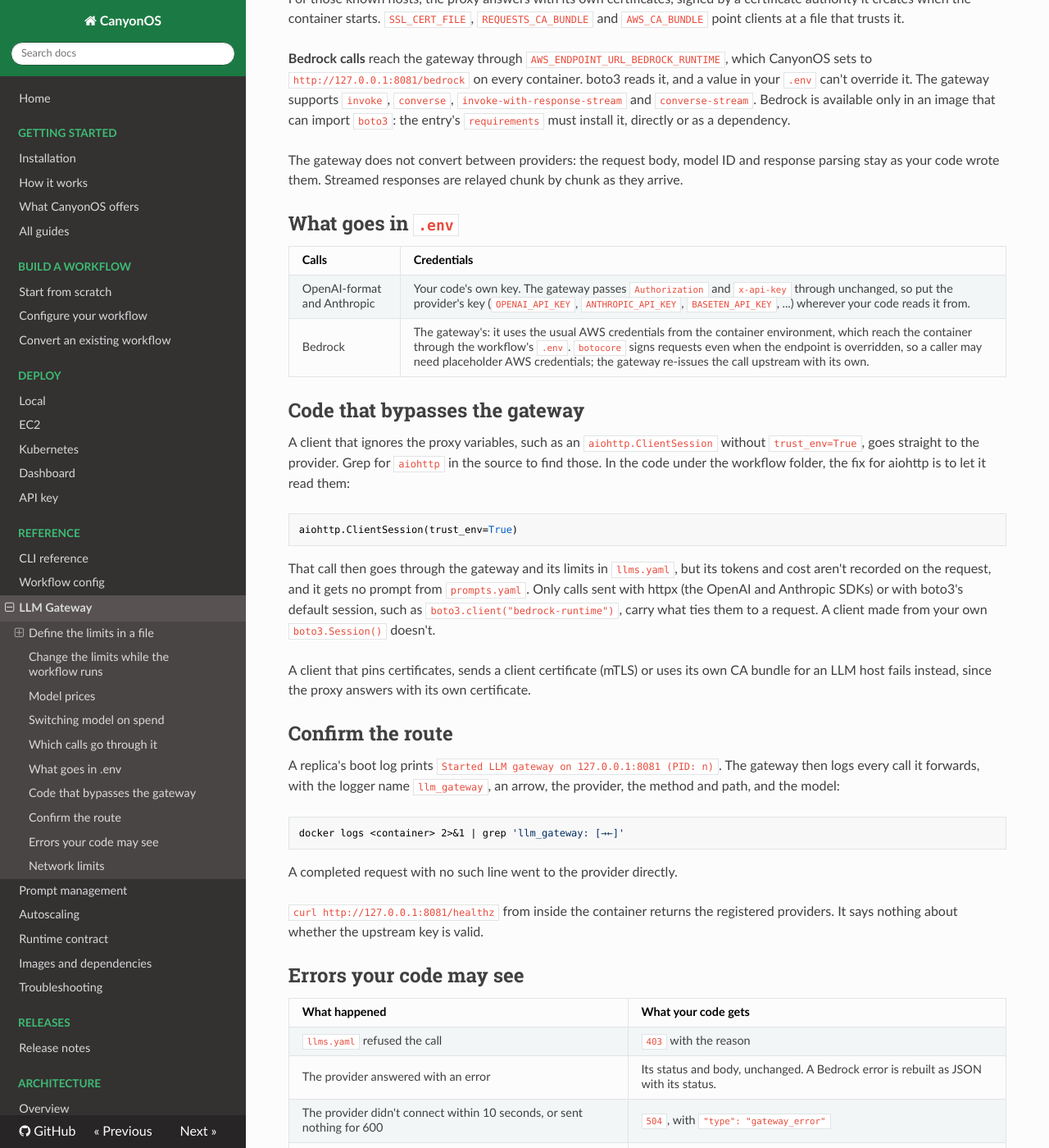
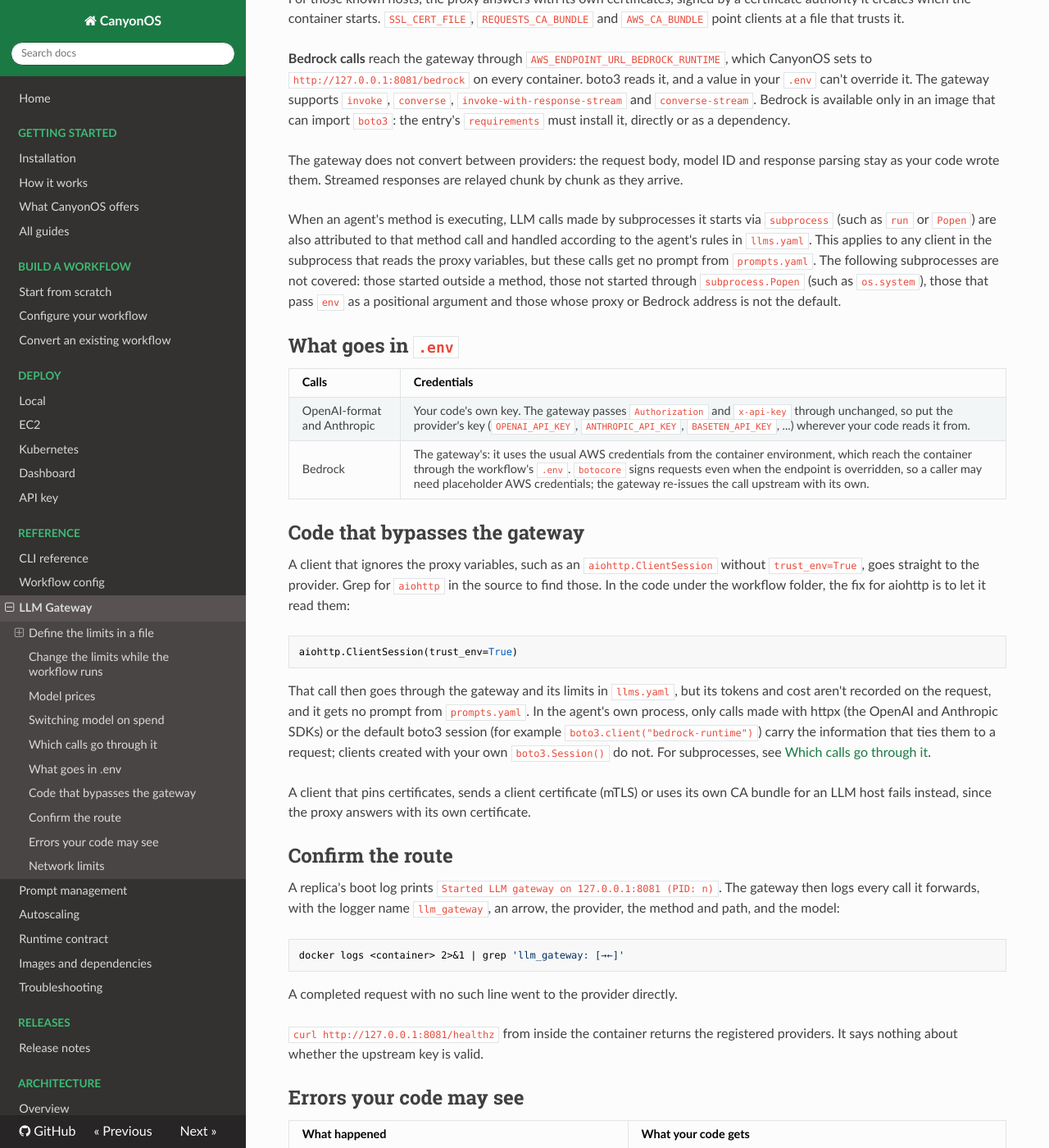
Before and after one commit to CanyonCodeCoreAI/canyonos, an MkDocs documentation site: the page built from docs/guides/LLM_GATEWAY.md, in a window 1280 px wide and 1400 px high, scrolled down 3063 px. Shown: the whole window at 82% size. Built offline with MkDocs 1.6.1, drawn with Linux system fonts in a browser that asks for light colours; nearby versions of some CDN libraries; some of the changed text lies outside the part shown.

Commit message:
docs: describe how child processes' LLM calls reach their future
The gateway guide said that only calls sent with httpx or boto3 carry
what ties them to a request. That still holds in the agent's own
process, but a subprocess started during a future now has its calls
recorded on that future through any client that reads the proxy
variables. Say so in the guide, with the subprocesses it doesn't cover,
and scope the httpx and boto3 sentences to the agent's own process.

In the architecture doc, add how a subprocess gets the future and its
agent through its proxy credentials and Bedrock endpoint, and list the
new /future/<id>/<agent>/ route and the new roles of the proxy and
gateway_headers.

Refs #26

Co-Authored-By: Claude Opus 5.5 <noreply@anthropic.com>

````diff
--- a/docs/guides/LLM_GATEWAY.md
+++ b/docs/guides/LLM_GATEWAY.md
@@ -2,10 +2,11 @@
 
 Every model call an agent makes goes through the LLM Gateway inside the agent's
 container. With no setup, every agent can call every model, and the gateway records each
-call's tokens and cost on its request for the [dashboard](DASHBOARD.md). That record
-needs calls sent with httpx, as the OpenAI and Anthropic SDKs do, or boto3; see
-[Code that bypasses the gateway](#code-that-bypasses-the-gateway). How the gateway
-is built is in [LLM Gateway architecture](../architecture/LLM_GATEWAY.md).
+call's tokens and cost on its request for the [dashboard](DASHBOARD.md). In the agent's
+own process, this attribution requires that the call be made with httpx (which both the
+OpenAI and Anthropic SDKs use) or boto3; see [Code that bypasses the
+gateway](#code-that-bypasses-the-gateway). How the gateway is built is in [LLM Gateway
+architecture](../architecture/LLM_GATEWAY.md).
 
 On each call, the gateway also applies these settings:
 
@@ -154,6 +155,15 @@ The gateway does not convert between providers: the request body, model ID and r
 parsing stay as your code wrote them. Streamed responses are relayed chunk by chunk as
 they arrive.
 
+When an agent's method is executing, LLM calls made by subprocesses it starts via
+`subprocess` (such as `run` or `Popen`) are also attributed to that method call and
+handled according to the agent's rules in `llms.yaml`. This applies to any client in the
+subprocess that reads the proxy variables, but these calls get no prompt from
+`prompts.yaml`. The following subprocesses are not covered: those started outside a
+method, those not started through `subprocess.Popen` (such as `os.system`), those that
+pass `env` as a positional argument and those whose proxy or Bedrock address is not the
+default.
+
 ## What goes in `.env`
 
 | Calls                       | Credentials                                                                                                                                                                                                                                                                                                       |
@@ -173,10 +183,11 @@ aiohttp.ClientSession(trust_env=True)
 ```
 
 That call then goes through the gateway and its limits in `llms.yaml`, but its tokens
-and cost aren't recorded on the request, and it gets no prompt from `prompts.yaml`. Only
-calls sent with httpx (the OpenAI and Anthropic SDKs) or with boto3's default session,
-such as `boto3.client("bedrock-runtime")`, carry what ties them to a request. A client
-made from your own `boto3.Session()` doesn't.
+and cost aren't recorded on the request, and it gets no prompt from `prompts.yaml`. In
+the agent's own process, only calls made with httpx (the OpenAI and Anthropic SDKs) or
+the default boto3 session (for example `boto3.client("bedrock-runtime")`) carry the
+information that ties them to a request; clients created with your own `boto3.Session()`
+do not. For subprocesses, see [Which calls go through it](#which-calls-go-through-it).
 
 A client that pins certificates, sends a client certificate (mTLS) or uses its own CA
 bundle for an LLM host fails instead, since the proxy answers with its own certificate.
````
Also changed, not shown: docs/architecture/LLM_GATEWAY.md (+22 -21 lines).
